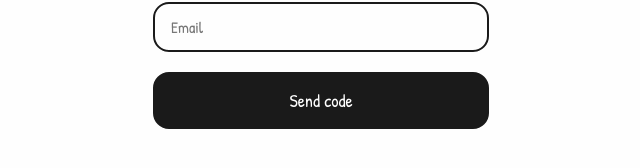
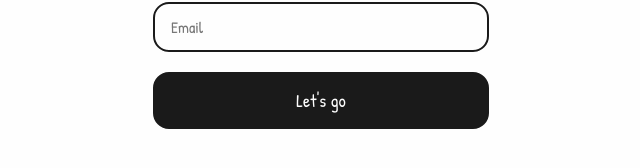
Before and after one commit to IOOIIOU17/billtable-customer-web, a React (Vite) app: page /signup in a window 1280 px wide. Shown: the part 458-626 px from the top of the page, without its empty margins (319-959 px from the left). Built offline with nearby package versions, Linux system fonts and the light colour scheme.

Commit message:
fix: button text to Let's go

```diff
--- a/src/screens/SignUp.jsx
+++ b/src/screens/SignUp.jsx
@@ -91,7 +91,7 @@ export default function SignUp() {
           cursor: 'pointer',
         }}
       >
-        Send code
+        Let's go
       </button>
     </div>
   );
```
